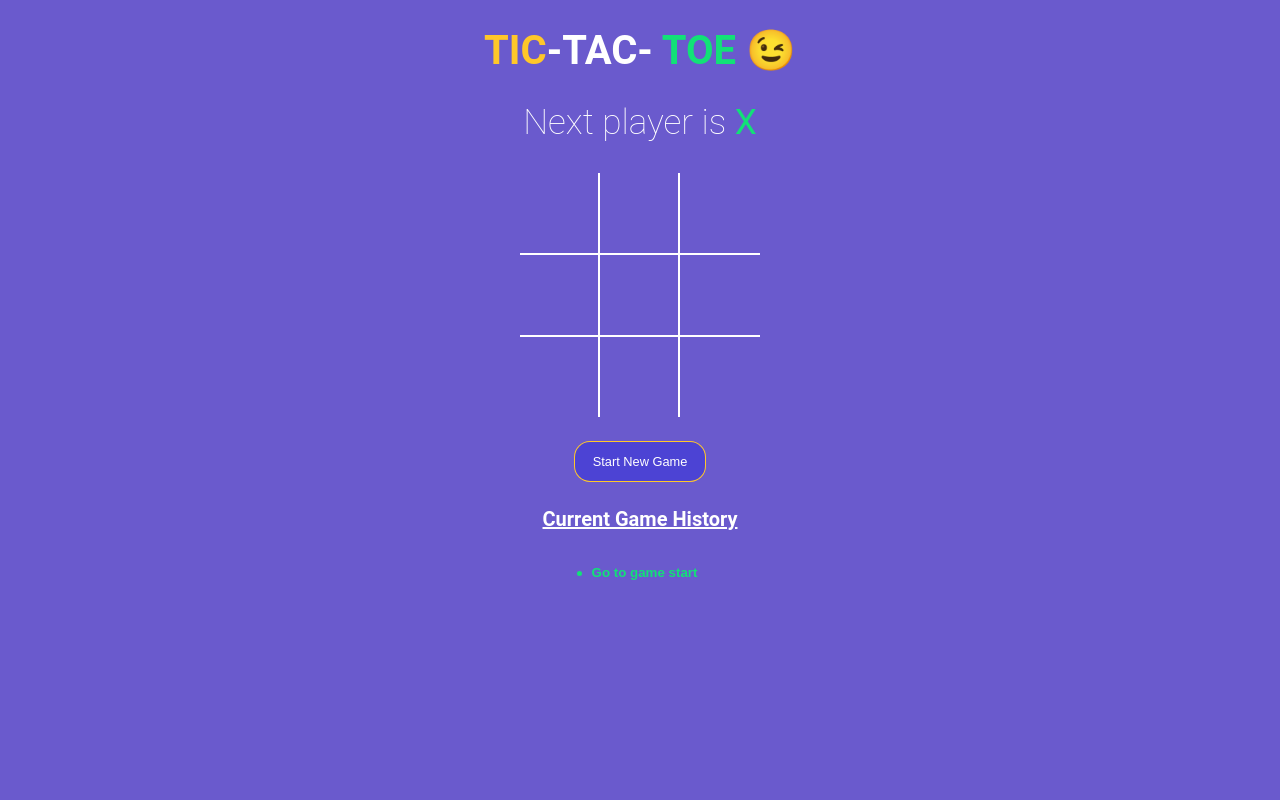
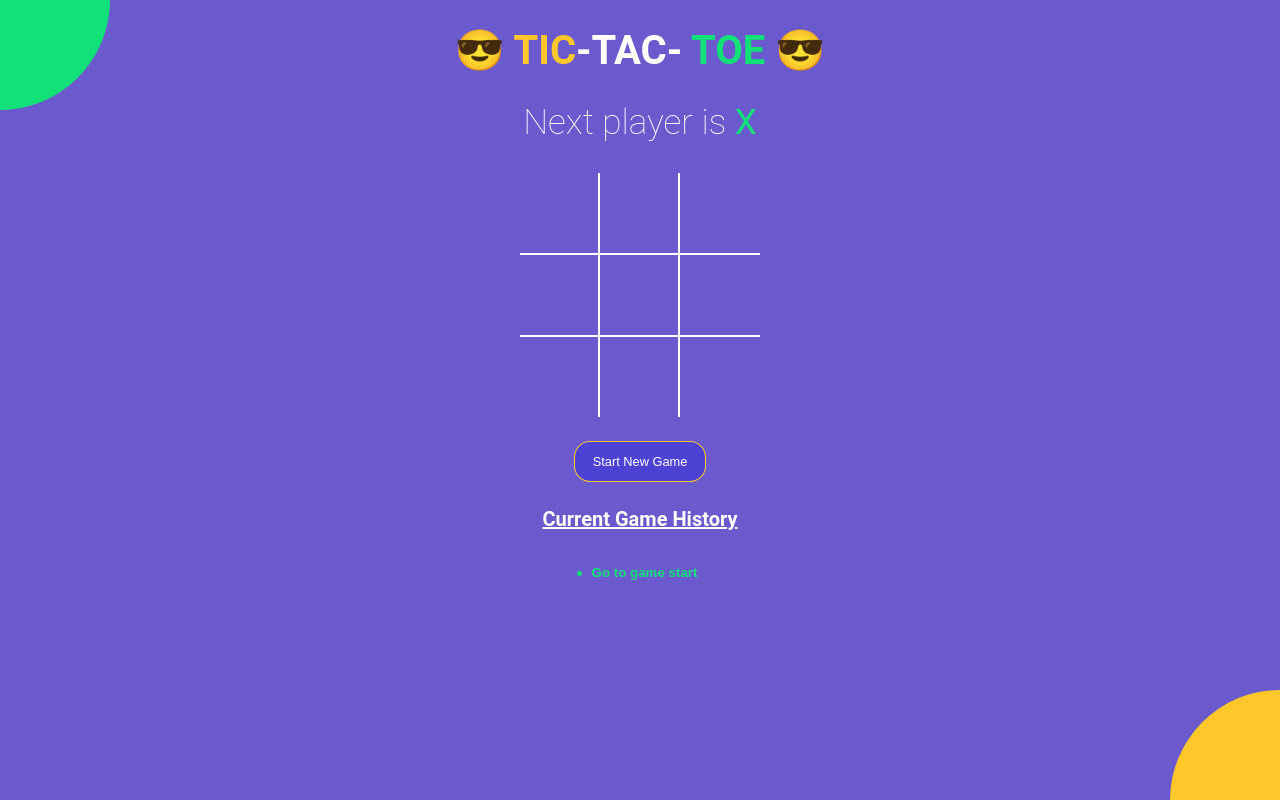
Before and after one commit to vishalcodesss/tictactoegame, a React (Vite) app: page / in a window 1280 px wide. Built offline with nearby package versions, Linux system fonts and the light colour scheme.

Commit message:
finishing touches to the game

```diff
--- a/src/App.jsx
+++ b/src/App.jsx
@@ -57,7 +57,7 @@
   return (
     <div className="app">
     <h1>
-      <span className='text-orange'>TIC</span>-TAC- <span className='text-green'>TOE</span> 😉
+      😎 <span className='text-orange'>TIC</span>-TAC- <span className='text-green'>TOE</span> 😎
     </h1>
       <StatusMessage winner={winner} gamingBoard={gamingBoard} />
 
@@ -73,7 +73,7 @@
         fontweight : 'normal',
       }}><u>Current Game History</u></h4>
       <History history={history} moveto={moveto} currentmove={currentmove} />
-
+      <div className='bg-balls'></div>
 
     </div>
   );
```
